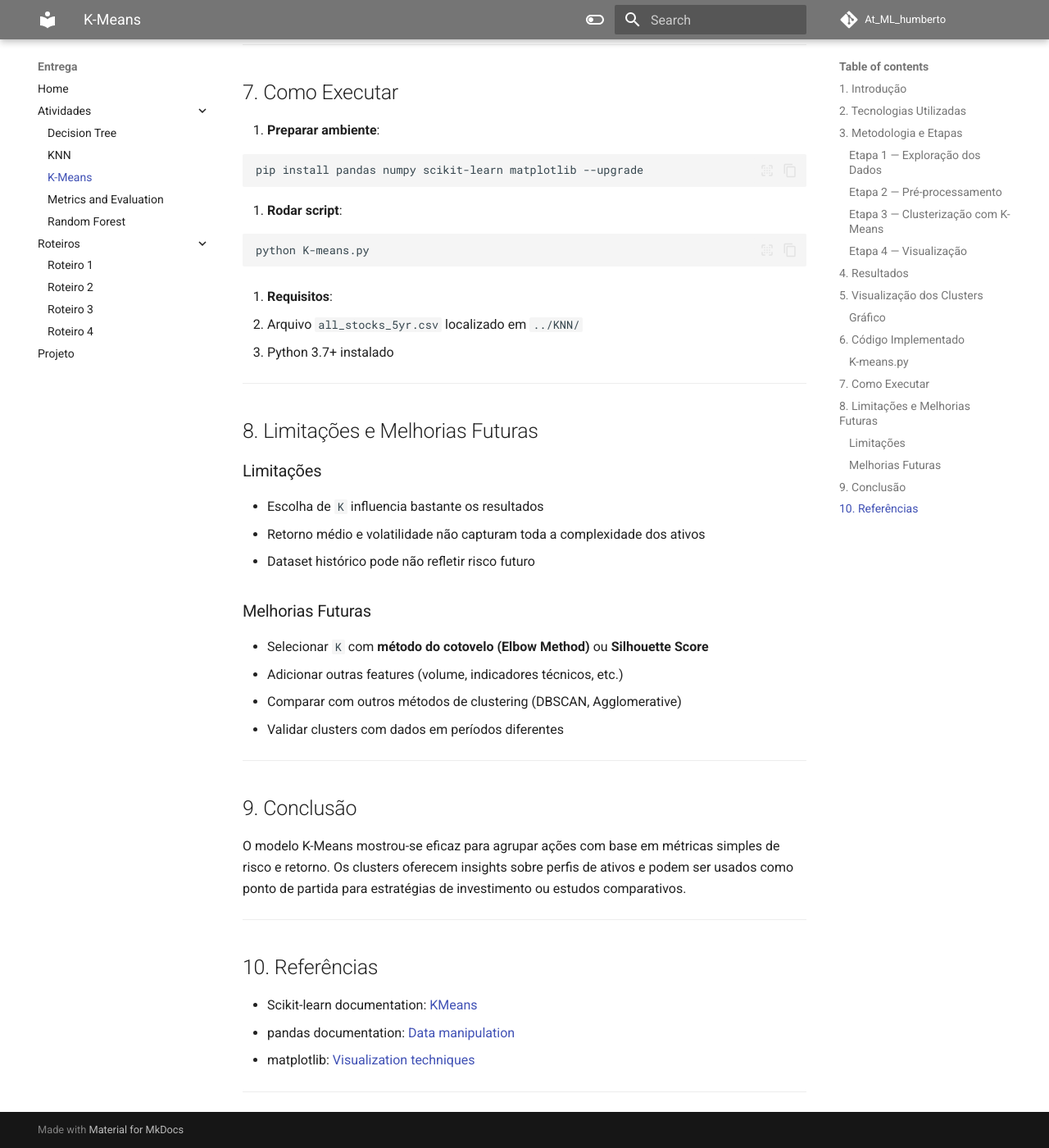
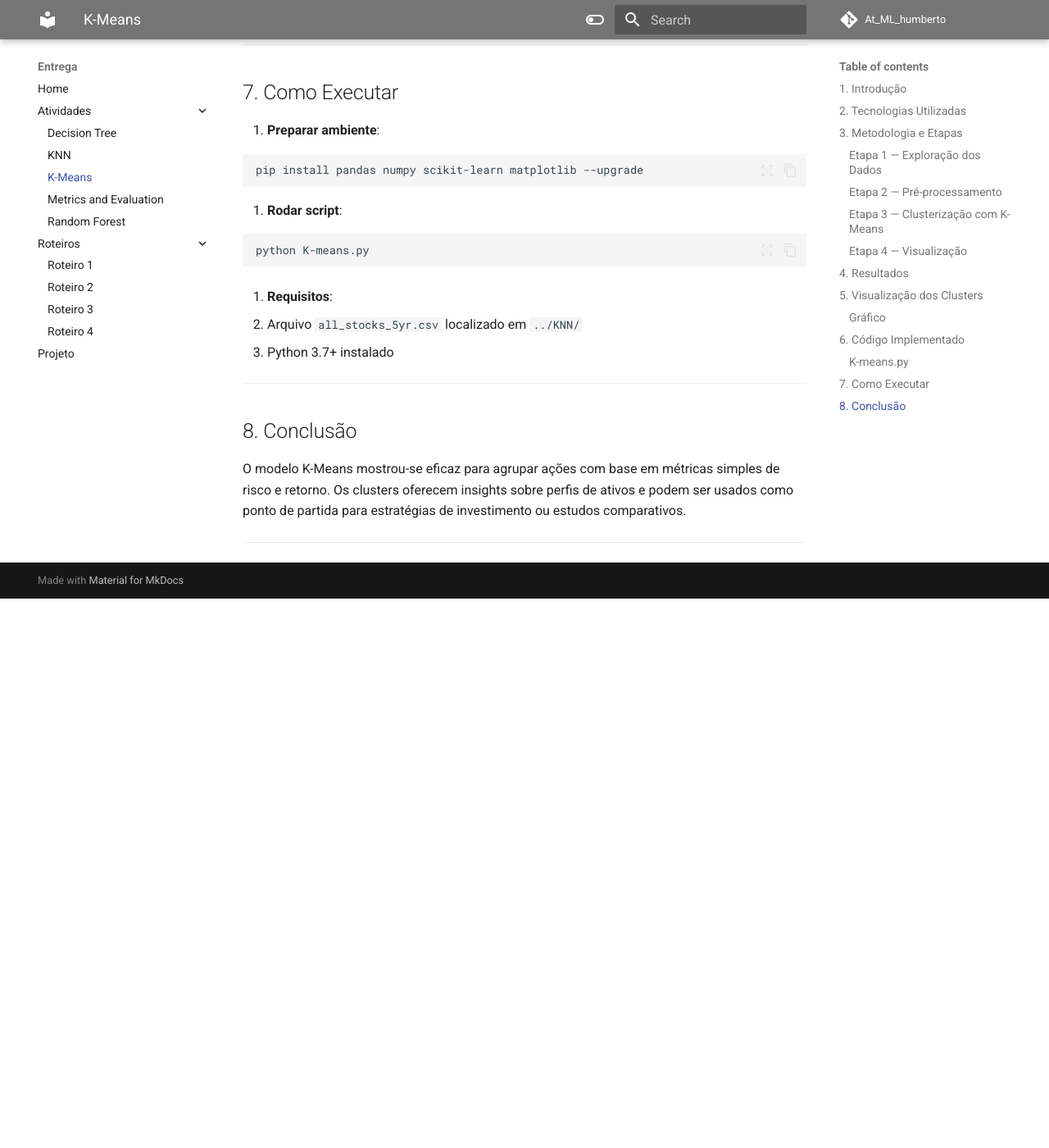
Before and after one commit to EnzoGodoy/At_ML_humberto-, an MkDocs documentation site: the page built from docs/K-Measn/main.md, in a window 1280 px wide and 1400 px high, scrolled down 4434 px. Shown: the whole window at 82% size. Built offline with MkDocs 1.6.1 and Material for MkDocs 9.7.7, drawn with Linux system fonts in a browser that asks for light colours; comment, search, counter and statistics services are not loaded; after the commit the page ends 5164 px from its top, so only the background shows below that.

Commit message:
ainda  mais coreções

```diff
--- a/docs/K-Measn/main.md
+++ b/docs/K-Measn/main.md
@@ -189,34 +189,10 @@ python K-means.py
 
 ---
 
-## 8. Limitações e Melhorias Futuras
 
-### Limitações
-
-* Escolha de `K` influencia bastante os resultados
-* Retorno médio e volatilidade não capturam toda a complexidade dos ativos
-* Dataset histórico pode não refletir risco futuro
-
-### Melhorias Futuras
-
-* Selecionar `K` com **método do cotovelo (Elbow Method)** ou **Silhouette Score**
-* Adicionar outras features (volume, indicadores técnicos, etc.)
-* Comparar com outros métodos de clustering (DBSCAN, Agglomerative)
-* Validar clusters com dados em períodos diferentes
-
----
-
-## 9. Conclusão
+## 8. Conclusão
 
 O modelo K-Means mostrou-se eficaz para agrupar ações com base em métricas simples de risco e retorno.
 Os clusters oferecem insights sobre perfis de ativos e podem ser usados como ponto de partida para estratégias de investimento ou estudos comparativos.
 
 ---
-
-## 10. Referências
-
-* Scikit-learn documentation: [KMeans](https://scikit-learn.org/stable/modules/generated/sklearn.cluster.KMeans.html)
-* pandas documentation: [Data manipulation](https://pandas.pydata.org/docs/)
-* matplotlib: [Visualization techniques](https://matplotlib.org/stable/gallery/index.html)
-
----
```
Also changed, not shown: docs/Decision-Tree/main.md (+2 -10 lines), docs/KNN/main.md (+1 -27 lines), docs/Randon-Forest/main.md (+0 -1 lines).
